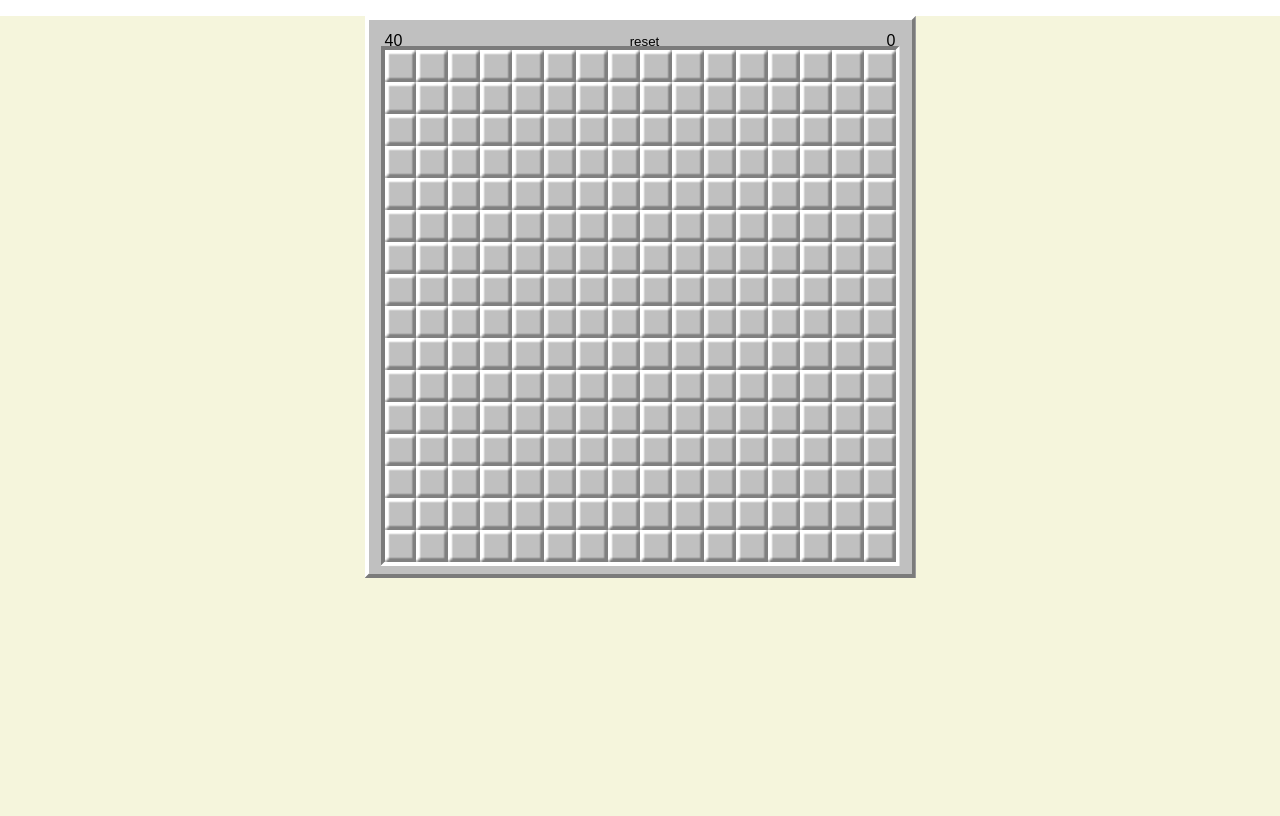
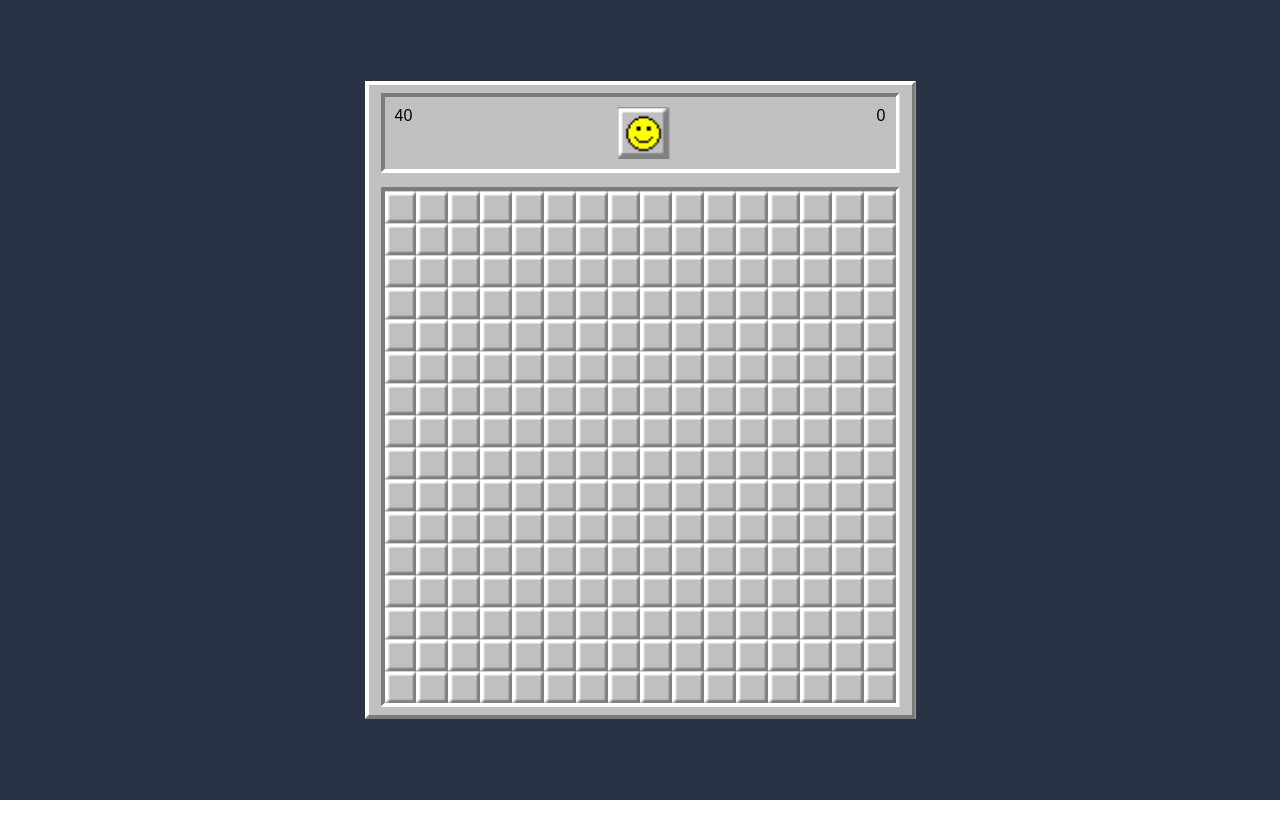
Before and after one commit to irina-mokh/sapper, a React (Create React App) app: page / in a window 1280 px wide. Built offline with nearby package versions, Linux system fonts and the light colour scheme.

Commit message:
feat: add sprites for states

```diff
--- a/src/components/App/App.scss
+++ b/src/components/App/App.scss
@@ -1,11 +1,13 @@
 @use '../../styles/vars';
 
 .app {
-  background-color: beige;
+  background-color: vars.$navy;
   height: 100vh;
+  display: flex;
+  justify-content: center;
+  align-items: center;
 }
 .game {
-  margin: 1em auto;
   padding: 1em 20px;
   max-width: 551px;
   background-color: vars.$gray;
@@ -13,15 +15,7 @@
 .header {
   display: flex;
   justify-content: space-between;
+  margin: 0 0 22px 0;
+  padding: 10px;
+  z-index: 2;
 }
-
-.btn {
-  background-color: transparent;
-  border: 1px solid vars.$gray;
-  &_fail {
-    border-color: red;
-  }
-  &_win {
-    border-color: green;
-  }
-}
--- a/src/components/App/index.tsx
+++ b/src/components/App/index.tsx
@@ -9,7 +9,7 @@ export const App = () => {
   return (
     <div className="app">
       <div className="game shadow">
-        <header className="header">
+        <header className="header shadow_inside">
           <div>{mines}</div>
           <Button></Button>
           <Timer isActive={isActive}></Timer>
--- a/src/components/Board/Board.scss
+++ b/src/components/Board/Board.scss
@@ -1,7 +1,7 @@
 @use '../../styles/vars';
 
 .board {
-
+	z-index: 2;
 }
 .row {
 	display: flex;
--- /dev/null
+++ b/src/components/Button/Button.scss
@@ -0,0 +1,23 @@
+.btn {
+	background-color: transparent;
+  border: none;
+	background-position: -2px -50px;
+	width: 52px;
+	height: 52px;
+	z-index: 2;
+
+
+	&_fail {
+		background-position: 62px -50px;
+	}
+	&_win {
+		background-position: 8px -50px;
+	}
+
+	&_down {
+		background-position: -56px -50px;
+	}
+	&_danger {
+		background-position: -112px -50px;
+	}
+}
--- a/src/components/Button/index.tsx
+++ b/src/components/Button/index.tsx
@@ -1,9 +1,10 @@
+import { useState } from 'react';
 import { useDispatch, useSelector } from 'react-redux';
 import { RootState } from '../../store';
 import { stopGame, resetBoard } from '../../store/gameSlice';
 
 export const Button = () => {
-  const { res } = useSelector((state: RootState) => state.game);
+  const { res, isDanger } = useSelector((state: RootState) => state.game);
 
   const dispatch = useDispatch();
 
@@ -12,8 +13,13 @@ export const Button = () => {
     dispatch(stopGame());
   };
 
+  const [isDown, setIsDown] = useState(false);
+
+  const toggleDown = () => {
+    setIsDown(!isDown);
+  };
   const buttonClass = () => {
-    let classes = 'btn';
+    let classes = `btn sprite ${isDown ? 'btn_down' : ''}`;
     switch (res) {
       case 'fail':
         classes += ' btn_fail';
@@ -22,12 +28,16 @@ export const Button = () => {
         classes += ' btn_win';
         break;
     }
+    if (isDanger) classes += ' btn_danger';
     return classes;
   };
 
   return (
-    <button onClick={resetGame} className={buttonClass()}>
-      reset
-    </button>
+    <button
+      onClick={resetGame}
+      className={buttonClass()}
+      onMouseDown={toggleDown}
+      onMouseUp={toggleDown}
+    ></button>
   );
 };
--- a/src/components/Cell/Cell.scss
+++ b/src/components/Cell/Cell.scss
@@ -2,8 +2,8 @@
 
 .cell {
 	position: relative;
-	width: 2em;
-	height: 2em;
+	width: 32px;
+	height: 32px;
 	cursor: pointer;
 	list-style: none;
 	&:hover {
@@ -27,31 +27,11 @@
 		right: 0;
 		display: block;
 	}
-	&_flag {
-		border: 1px solid red;
-	}
 
-	&_question {
-		border: 1px solid blue;
-	}
-}
+	$line: -105px;
 
-.sprite {
-	&__cell {
-    background-position: -35px -102px;
-		&_hidden {
-			background-position: 0px -102px;
-		}
-		&_flag {
-			background-position: -68px -102px;
-		}
-		&_question {
-			background-position: -102px -102px;
-		}
-  }
-  &__cell-num {
 	&_zero {
-			background-position: -35px -102px;
+		background-position: -35px $line;
 	}
 	&_one {
 		background-position: 0px bottom;
@@ -78,5 +58,25 @@
 	&_eight{
 		background-position: -245px bottom;
 	}
+
+	&_hidden {
+		background-position: 0px -104px;
+
+	}
+	&_flag {
+		background-position: -68px $line;
+	}
+	&_question {
+		background-position: -103px $line;
+	}
+	&_bomb {
+		background-position: -173px $line;
+	}
+	&_explode {
+		background-position: -210px $line;
+	}
+	&_mistake {
+		background-position: -244px $line;
+
 	}
 }
--- a/src/components/Cell/index.tsx
+++ b/src/components/Cell/index.tsx
@@ -1,4 +1,4 @@
-import { useState, useEffect } from 'react';
+import { useState, useEffect, useRef } from 'react';
 import { useDispatch, useSelector } from 'react-redux';
 import { RootState } from '../../store';
 import {
@@ -10,6 +10,7 @@ import {
   runGame,
   setRes,
   stopGame,
+  setDanger,
 } from '../../store/gameSlice';
 import { ICell } from '../../types';
 import { generateNumClass } from '../../utils';
@@ -22,16 +23,19 @@ type CellProps = {
 
 export function Cell({ cell, c, r }: CellProps) {
   const dispatch = useDispatch();
-  const { isActive, start, board } = useSelector((state: RootState) => state.game);
+  const { isActive, start, board, res, isDanger } = useSelector((state: RootState) => state.game);
 
+  const fail = useRef<{ r: number, c: number }>();
   const handleGameOver = () => {
     dispatch(stopGame());
     dispatch(setRes('fail'));
+    fail.current = { r, c };
   };
 
   const openCell = () => {
     if (r == start.row && c === start.col) {
       console.log('first cell!');
+      // TODO
     } else {
       checkForZero(r, c);
     }
@@ -51,7 +55,18 @@ export function Cell({ cell, c, r }: CellProps) {
     }
   }, [cell.open]);
 
+  useEffect(() => {
+    if (res === 'fail' && cell.val === 'X') {
+      dispatch(openBoardCell({ row: r, col: c }));
+    }
+  }, [res]);
+
   const [mark, setMark] = useState('empty');
+
+  // reset marks on restart
+  useEffect(() => {
+    if (!res) setMark('empty');
+  }, [res]);
 
   const handleCellClick = (e: React.MouseEvent<HTMLLIElement>) => {
     e.preventDefault();
@@ -87,25 +102,50 @@ export function Cell({ cell, c, r }: CellProps) {
   };
 
   const [classByVal, setClass] = useState('');
+  //change classNames by value generated
   useEffect(() => {
-    const newClass =
-      typeof cell.val === 'number'
-        ? generateNumClass('sprite__cell-num_', cell.val)
-        : 'sprite__cell_bomb';
+    let newClass = '';
+
+    if (typeof cell.val === 'number') {
+      newClass += generateNumClass('cell_', cell.val);
+    } else {
+      if (res === 'fail' && cell.val === 'X') {
+        if (r !== fail.current?.r && c !== fail.current?.c) {
+          newClass += 'cell_bomb ';
+        } else {
+          newClass += 'cell_explode ';
+        }
+      }
+    }
     setClass(newClass);
-  }, [cell.val]);
+  }, [cell.val, res]);
+
+  const toggleDanger = (e: React.MouseEvent) => {
+    if (e.nativeEvent.which === 1) {
+      dispatch(setDanger(!isDanger));
+    }
+  };
+
   return (
-    <li key={c} className="cell" onClick={handleCellClick} onContextMenu={handleMark}>
+    <li
+      key={c}
+      className="cell"
+      onClick={handleCellClick}
+      onContextMenu={handleMark}
+      onMouseDown={toggleDanger}
+      onMouseUp={toggleDanger}
+    >
       {!cell.open && (
         <p
           className={
-            'cell__up sprite sprite__cell_hidden ' +
-            (mark === 'flag' ? 'sprite__cell_flag ' : '') +
-            (mark === 'question' ? 'sprite__cell_question ' : '')
+            'cell__up sprite cell_hidden ' +
+            (mark === 'flag' ? 'cell_flag ' : '') +
+            (res === 'fail' && mark === 'flag' ? 'cell_mistake ' : '') +
+            (mark === 'question' ? 'cell_question ' : '')
           }
         ></p>
       )}
-      <p className={'cell__down sprite sprite__cell-num  ' + classByVal}></p>
+      <p className={'cell__down sprite ' + classByVal}></p>
     </li>
   );
 }
--- a/src/store/gameSlice.tsx
+++ b/src/store/gameSlice.tsx
@@ -12,6 +12,7 @@ export interface GameState {
     row: number,
     col: number,
   };
+  isDanger: boolean;
 }
 
 const initialState: GameState = {
@@ -24,6 +25,7 @@ const initialState: GameState = {
     row: 0,
     col: 0,
   },
+  isDanger: false,
 };
 
 export const gameSlice = createSlice({
@@ -41,6 +43,7 @@ export const gameSlice = createSlice({
     },
     runGame: (state, { payload: { row, col } }) => {
       state.isActive = true;
+      state.res = 'empty';
       state.start = { row, col };
       state.board = generateData(row, col);
     },
@@ -62,6 +65,9 @@ export const gameSlice = createSlice({
     setRes: (state, { payload }) => {
       state.res = payload;
     },
+    setDanger: (state, { payload }) => {
+      state.isDanger = payload;
+    },
   },
 });
 
@@ -77,7 +83,7 @@ export const {
   runGame,
   stopGame,
   setRes,
-  // check,
+  setDanger,
 } = gameSlice.actions;
 
 export default gameSlice.reducer;
--- a/src/styles/_vars.scss
+++ b/src/styles/_vars.scss
@@ -4,3 +4,4 @@ $white: #FFFFFF;
 $black: #000000;
 $gray: #C0C0C0;
 $darkGray: #7B7B7B;
+$navy: #2a3245;
--- a/src/styles/global.scss
+++ b/src/styles/global.scss
@@ -27,7 +27,7 @@ body {
 
 .sprite {
   background-image: url('../assets/minesweeper-sprites_9TPZzv3.png');
-  background-size: 278px;
+  background-size: 284px;
 }
 
 .shadow {
@@ -41,13 +41,13 @@ body {
     left: 0;
   }
   &::before {
-    clip-path: polygon(100% 0, 100% 100%, 0 100%);
+    clip-path: polygon(100% 0, 100% 100%, 0 100%, 4px calc(100% - 4px), calc(100% - 4px) 4px );
     box-shadow: inset -4px -4px 0px vars.$darkGray;
   }
 
   &::after {
     box-shadow: inset 4px 4px 0px vars.$white;
-    clip-path: polygon(0% 0, 100% 0%, 0% 100%);
+    clip-path: polygon(0% 0, 100% 0%, calc(100% - 4px) 4px, 4px calc(100% - 4px), 0% 100%);
   }
   ;
 }
@@ -63,15 +63,13 @@ body {
     left: -4px;
   }
   &::before {
-    clip-path: polygon(0% 0, 100% 0%, 0% 100%);
-    box-shadow:
+    clip-path: polygon(0% 0, 100% 0%, calc(100% - 4px) 4px, 4px calc(100% - 4px), 0% 100%);    box-shadow:
       inset 4px 4px 0px vars.$darkGray;
   }
 
   &::after {
     box-shadow: inset -4px -4px 0px vars.$white;
-    clip-path: polygon(100% 0, 100% 100%, 0 100%);
-
+    clip-path: polygon(100% 0, 100% 100%, 0 100%, 4px calc(100% - 4px), calc(100% - 4px) 4px );
   }
 
 }
--- a/src/styles/index.scss
+++ b/src/styles/index.scss
@@ -3,3 +3,4 @@
 @use '../components/App/App.scss';
 @use '../components/Board/Board.scss';
 @use '../components/Cell/Cell.scss';
+@use '../components/Button/Button.scss';
```
Lines whose indentation alone changed are shown as unchanged.
